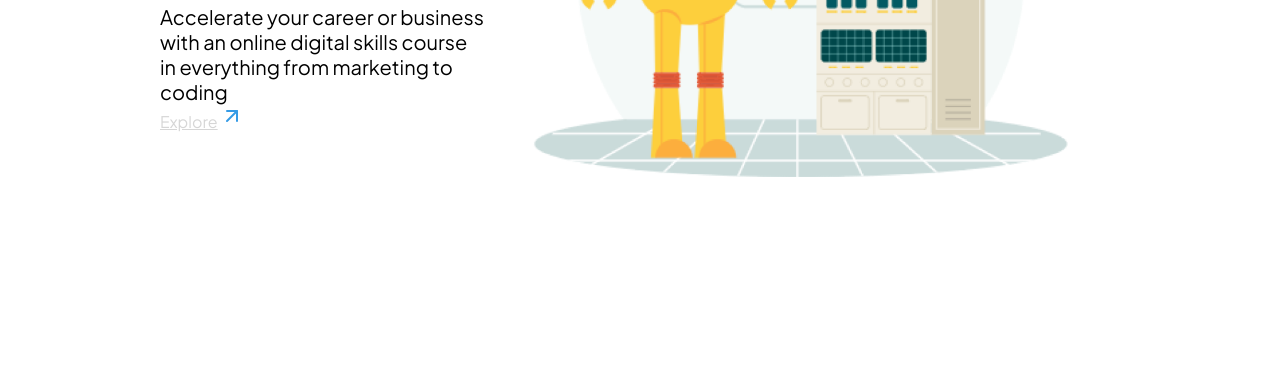
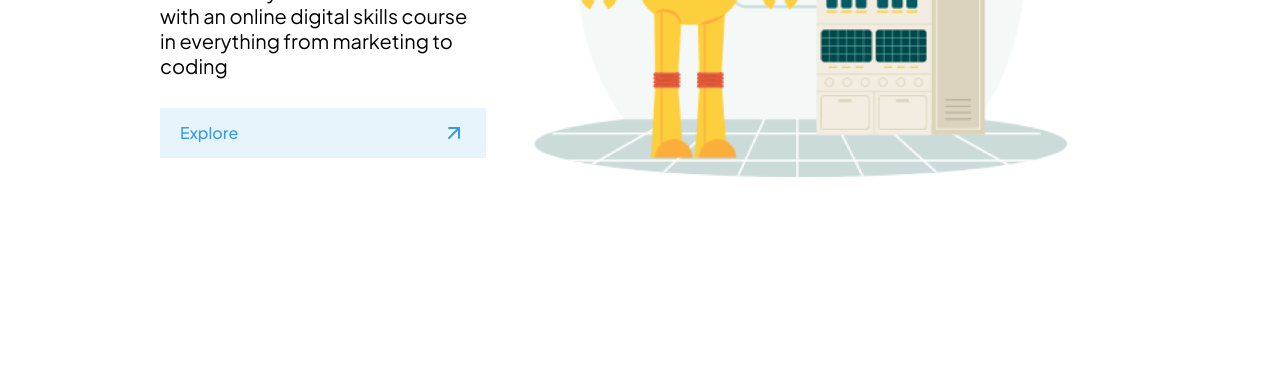
Before and after one commit to codewithapu/eduburner, a plain HTML site: page index.html in a window 1280 px wide. Shown: the part 413-800 px from the top of the page. Drawn offline with Linux system fonts and the light colour scheme.

Commit message:
Update style.css

```diff
--- a/style.css
+++ b/style.css
@@ -29,6 +29,12 @@
 
 *{
   font-family: Regular;
+    -webkit-user-select: none;
+    -khtml-user-select: none;
+    -moz-user-select: none;
+    -ms-user-select: none;
+    -o-user-select: none;
+     user-select: none;
 }
 
 /*Scroll Bar*/
@@ -285,3 +291,25 @@ a {
     font-size: 15px;
   }
 }
+
+
+.title .wrap{
+  background-color: #E7F4FB;
+  display: flex;
+  align-items: center;
+  justify-content: left;
+  justify-content: space-between;
+  padding: 13px 20px;
+  margin-top: 30px;
+}
+
+.title .wrap .btn{
+  text-decoration: none;
+  color: #359BE6;
+  font-family: Medium;
+}
+
+.title .wrap:hover{
+  background-color: #d7ebf5;
+  cursor: pointer;
+}
```
